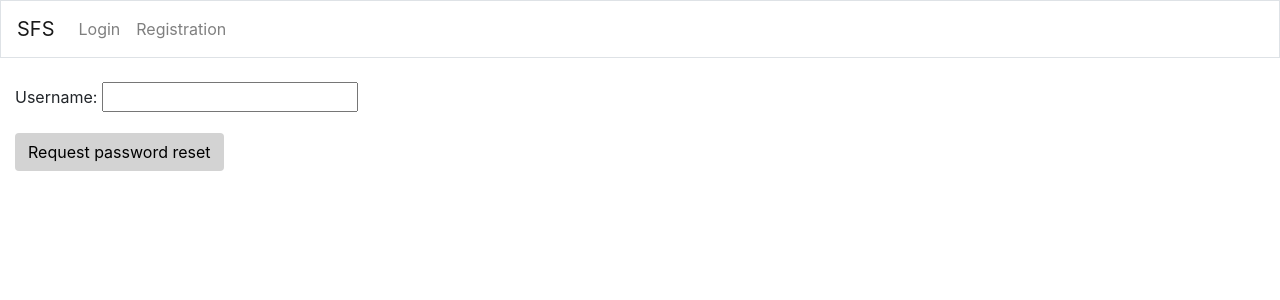
After one commit to moritzwilhelm/SWD-project, a Django app: page /accounts/password-reset/ in a window 1280 px wide. The commit adds this page. Shown: the top 300 px of the page. Run offline with Django 3.2, Linux system fonts and the light colour scheme; some libraries are stand-ins or nearby versions.

Commit message:
[P2] implemented password reset functionality

```diff
--- a/simple_ecommerce/user_mgmt/forms.py
+++ b/simple_ecommerce/user_mgmt/forms.py
@@ -1,5 +1,7 @@
 from django.contrib.auth.forms import UserCreationForm
+from django.forms import EmailField, Form, PasswordInput, CharField
 from django.utils.crypto import get_random_string
+from django.utils.translation import gettext_lazy as _
 
 from user_mgmt.models import User
 
@@ -18,3 +20,13 @@ class CustomUserCreationForm(UserCreationForm):
             user.save()
 
         return user
+
+
+class PasswordResetRequestForm(Form):
+    username = EmailField(max_length=254)
+
+
+class CustomPasswordResetForm(Form):
+    password1 = CharField(label=_("Password"), max_length=32, widget=PasswordInput)
+    password2 = CharField(label=_("Password confirmation"), max_length=32, widget=PasswordInput,
+                          help_text='Enter the same password as before, for verification.')
--- a/simple_ecommerce/user_mgmt/templates/user_mgmt/login.html
+++ b/simple_ecommerce/user_mgmt/templates/user_mgmt/login.html
@@ -37,6 +37,7 @@
         {% endif %}
 
         <button type="submit" class="btn" style="{% colorful_style %}">Submit</button>
+        <a class="btn" style="{% colorful_style %}" href="{% url 'accounts:password_forgotten' %}">Forgot password?</a>
     </form>
 
 {% endblock %}
--- /dev/null
+++ b/simple_ecommerce/user_mgmt/templates/user_mgmt/passwort_forgotten.html
@@ -0,0 +1,21 @@
+{% extends 'base.html' %}
+{% block content %}
+
+    {% load colorful_style %}
+
+    <form action="{% url 'accounts:password_forgotten' %}" method="post">
+        {% csrf_token %}
+        <div class="form-group">
+            {% if form.username.errors %}
+                <div class="alert alert-danger">
+                    {{ form.username.errors }}
+                </div>
+            {% endif %}
+            {{ form.username.label_tag }}
+            {{ form.username.help_text }}
+            {{ form.username }}
+        </div>
+        <button type="submit" class="btn" style="{% colorful_style %}">Request password reset</button>
+    </form>
+
+{% endblock %}
--- a/simple_ecommerce/user_mgmt/urls.py
+++ b/simple_ecommerce/user_mgmt/urls.py
@@ -11,4 +11,8 @@ urlpatterns = [
     path('accounts/logout/', views.logout_view, name='logout'),
     path('accounts/registration/', views.registration_view, name='registration'),
     path('accounts/<str:email>/verify/<str:token>/', views.verify, name='verify'),
+
+    path('accounts/password-reset/', views.password_forgotten, name='password_forgotten'),
+    path('accounts/reset/', views.otp_verification, name='otp'),
+    path('accounts/reset/submit/', views.reset_password, name='reset_password'),
 ]
--- a/simple_ecommerce/user_mgmt/views.py
+++ b/simple_ecommerce/user_mgmt/views.py
@@ -1,16 +1,18 @@
 from django.contrib import messages
-from django.contrib.auth import login
+from django.contrib.auth import login, password_validation
 from django.contrib.auth.decorators import login_required
 from django.contrib.auth.views import logout_then_login
+from django.core.exceptions import ValidationError
 from django.core.mail import send_mail
 from django.http import HttpResponse, Http404
 from django.shortcuts import render, redirect, get_object_or_404
 from django.urls import reverse
 from django.utils import timezone
+from django.utils.crypto import get_random_string
 from django.views.decorators.http import require_GET, require_POST, require_http_methods
 
-from user_mgmt.forms import CustomUserCreationForm
-from user_mgmt.models import User
+from user_mgmt.forms import CustomUserCreationForm, PasswordResetRequestForm, CustomPasswordResetForm
+from user_mgmt.models import User, OneTimePassword
 
 
 @login_required()
@@ -58,3 +60,80 @@ def verify(request, email, token):
         return redirect(reverse('accounts:index'))
     else:
         raise Http404
+
+
+@require_http_methods(['GET', 'POST'])
+def password_forgotten(request):
+    if request.method == 'GET':
+        return render(request, 'user_mgmt/passwort_forgotten.html', {'form': PasswordResetRequestForm()})
+    else:
+        form = PasswordResetRequestForm(request.POST)
+        if form.is_valid():
+            username = form.cleaned_data['username']
+            try:
+                user = User.objects.get(username=username)
+                otp, _ = OneTimePassword.objects.get_or_create(user=user)
+                otp.password = get_random_string(length=16)
+                otp.save()
+            except User.DoesNotExist:
+                pass
+            else:
+                send_mail('One time password',
+                          f"Reset your password at http://localhost:3000/accounts/reset/ using the OTP: {otp.password}",
+                          'shop@speedwagon.foundation', [user.username])
+
+            messages.success(request, f"Passwort reset instructions sent to '{username}'")
+        return render(request, 'user_mgmt/passwort_forgotten.html', {'form': form})
+
+
+@require_http_methods(['GET', 'POST'])
+def otp_verification(request):
+    if request.method == 'GET':
+        if request.user.is_authenticated:
+            return HttpResponse(status=401)
+        else:
+            return render(request, 'user_mgmt/otp.html')
+    else:
+        username = request.POST.get('username', '')
+        password = request.POST.get('password', '')
+
+        try:
+            user = User.objects.get(username=username)
+            otp = OneTimePassword.objects.get(user=user, password=password)
+            login(request, user)
+            otp.delete()
+            messages.success(request, f"Successfully authenticated as '{user.username}'")
+            return render(request, 'user_mgmt/reset.html', {'form': CustomPasswordResetForm()})
+        except (User.DoesNotExist, OneTimePassword.DoesNotExist):
+            messages.warning(request, 'Invalid credentials')
+            return redirect(reverse('accounts:otp'))
+
+
+def _is_valid_password_reset(request, password1, password2):
+    if password1 == password2:
+        try:
+            password_validation.validate_password(password1, request.user)
+        except ValidationError as error:
+            messages.warning(request, '\n'.join(error))
+            return False
+        return True
+    else:
+        return False
+
+
+@login_required()
+@require_POST
+def reset_password(request):
+    if request.user.is_authenticated:
+        form = CustomPasswordResetForm(request.POST, request.user)
+        if not form.is_valid():
+            messages.warning(request, 'The two password fields didn’t match.')
+        elif _is_valid_password_reset(request, form.cleaned_data['password1'], form.cleaned_data['password2']):
+            request.user.set_password(form.cleaned_data['password1'])
+            request.user.save()
+            messages.success(request, f"Successfully reset password for '{request.user.username}'")
+            return redirect(reverse('accounts:login'))
+
+        return render(request, 'user_mgmt/reset.html', {'form': form})
+    else:
+        return HttpResponse(status=403)
```
Also changed, not shown: simple_ecommerce/user_mgmt/models.py (+6 -1 lines), simple_ecommerce/user_mgmt/templates/user_mgmt/otp.html (added, +21 -0 lines), simple_ecommerce/user_mgmt/templates/user_mgmt/reset.html (added, +39 -0 lines).
